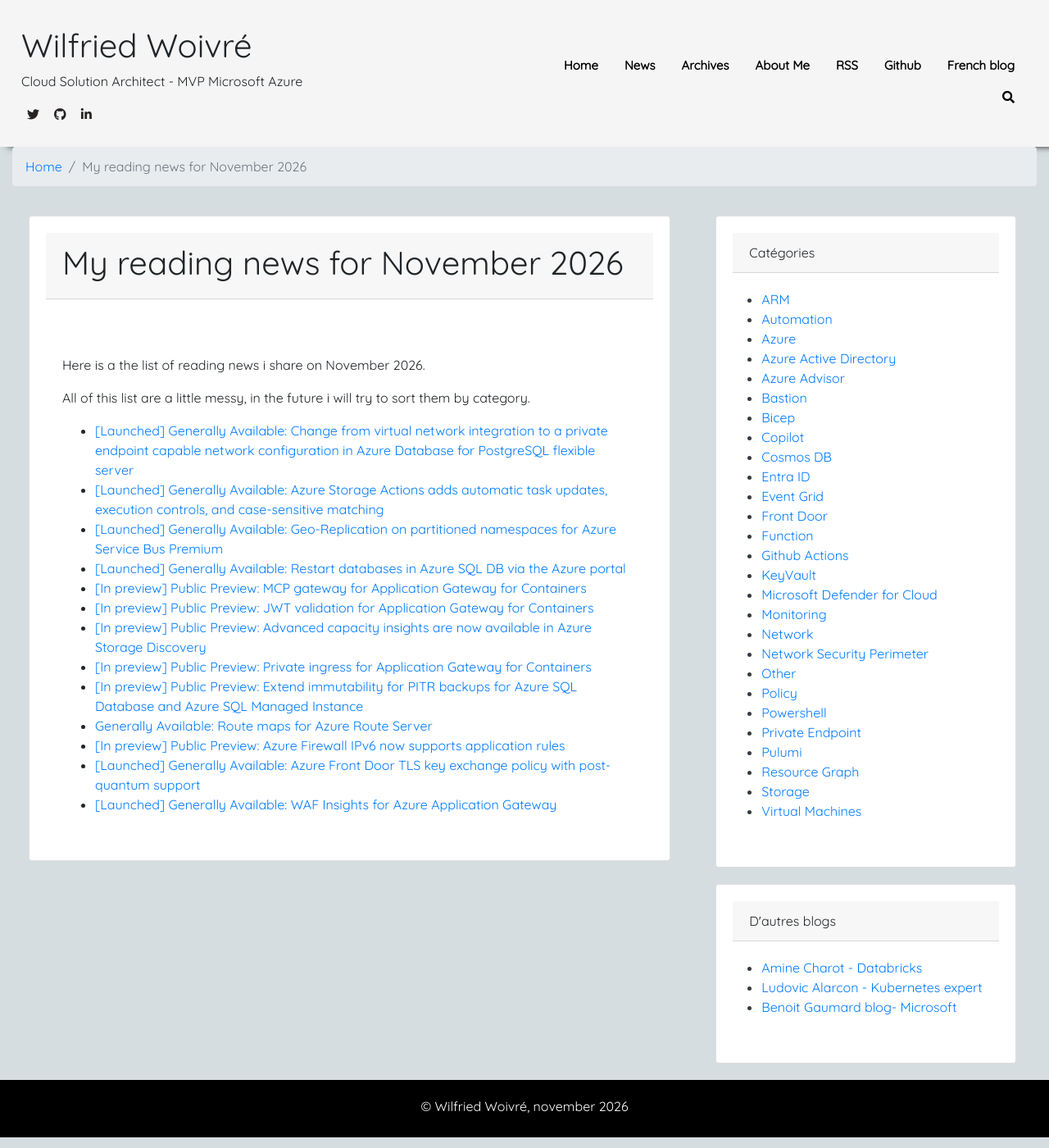
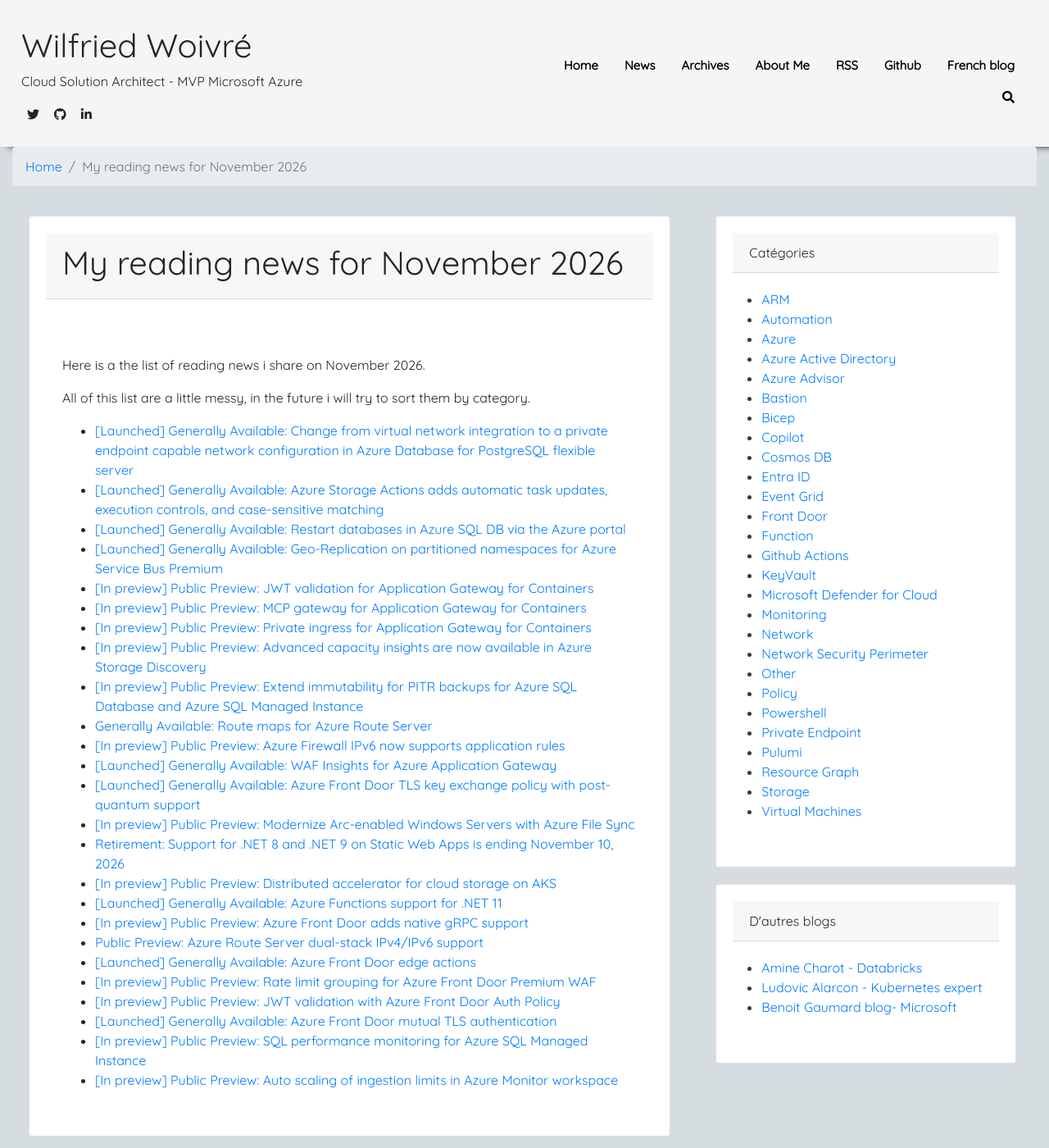
Before and after one commit to wilfriedwoivre/wilfriedwoivre.en.github.io, a Jekyll site: the page built from _news/2026-12-01-my-reading-news-for-november-2026.md, in a window 1280 px wide and 1400 px high. Shown: the whole window at 82% size. Built offline with Jekyll 4.4.1, drawn with Linux system fonts in a browser that asks for light colours; nearby versions of some CDN libraries.

Commit message:
Update monthly news post

```diff
--- a/_news/2026-12-01-my-reading-news-for-november-2026.md
+++ b/_news/2026-12-01-my-reading-news-for-november-2026.md
@@ -10,14 +10,26 @@
 
 - [[Launched] Generally Available: Change from virtual network integration to a private endpoint capable network configuration in Azure Database for PostgreSQL flexible server](https://azure.microsoft.com/updates?WT.mc_id=AZ-MVP-4039694&id=574541)
 - [[Launched] Generally Available: Azure Storage Actions adds automatic task updates, execution controls, and case-sensitive matching](https://azure.microsoft.com/updates?WT.mc_id=AZ-MVP-4039694&id=578628)
+- [[Launched] Generally Available: Restart databases in Azure SQL DB via the Azure portal](https://azure.microsoft.com/updates?WT.mc_id=AZ-MVP-4039694&id=577992)
 - [[Launched] Generally Available: Geo-Replication on partitioned namespaces for Azure Service Bus Premium](https://azure.microsoft.com/updates?WT.mc_id=AZ-MVP-4039694&id=579021)
-- [[Launched] Generally Available: Restart databases in Azure SQL DB via the Azure portal](https://azure.microsoft.com/updates?WT.mc_id=AZ-MVP-4039694&id=577992)
+- [[In preview] Public Preview: JWT validation for Application Gateway for Containers](https://azure.microsoft.com/updates?WT.mc_id=AZ-MVP-4039694&id=576382)
 - [[In preview] Public Preview: MCP gateway for Application Gateway for Containers](https://azure.microsoft.com/updates?WT.mc_id=AZ-MVP-4039694&id=576388)
-- [[In preview] Public Preview: JWT validation for Application Gateway for Containers](https://azure.microsoft.com/updates?WT.mc_id=AZ-MVP-4039694&id=576382)
+- [[In preview] Public Preview: Private ingress for Application Gateway for Containers](https://azure.microsoft.com/updates?WT.mc_id=AZ-MVP-4039694&id=576393)
 - [[In preview] Public Preview: Advanced capacity insights are now available in Azure Storage Discovery](https://azure.microsoft.com/updates?WT.mc_id=AZ-MVP-4039694&id=578655)
-- [[In preview] Public Preview: Private ingress for Application Gateway for Containers](https://azure.microsoft.com/updates?WT.mc_id=AZ-MVP-4039694&id=576393)
 - [[In preview] Public Preview: Extend immutability for PITR backups for Azure SQL Database and Azure SQL Managed Instance](https://azure.microsoft.com/updates?WT.mc_id=AZ-MVP-4039694&id=579305)
 - [Generally Available: Route maps for Azure Route Server](https://azure.microsoft.com/updates?WT.mc_id=AZ-MVP-4039694&id=578966)
 - [[In preview] Public Preview: Azure Firewall IPv6 now supports application rules](https://azure.microsoft.com/updates?WT.mc_id=AZ-MVP-4039694&id=579507)
+- [[Launched] Generally Available: WAF Insights for Azure Application Gateway](https://azure.microsoft.com/updates?WT.mc_id=AZ-MVP-4039694&id=579280)
 - [[Launched] Generally Available: Azure Front Door TLS key exchange policy with post-quantum support](https://azure.microsoft.com/updates?WT.mc_id=AZ-MVP-4039694&id=577668)
-- [[Launched] Generally Available: WAF Insights for Azure Application Gateway](https://azure.microsoft.com/updates?WT.mc_id=AZ-MVP-4039694&id=579280)
+- [[In preview] Public Preview: Modernize Arc-enabled Windows Servers with Azure File Sync](https://azure.microsoft.com/updates?WT.mc_id=AZ-MVP-4039694&id=579854)
+- [Retirement: Support for .NET 8 and .NET 9 on Static Web Apps is ending November 10, 2026](https://azure.microsoft.com/updates?WT.mc_id=AZ-MVP-4039694&id=575106)
+- [[In preview] Public Preview: Distributed accelerator for cloud storage on AKS](https://azure.microsoft.com/updates?WT.mc_id=AZ-MVP-4039694&id=578454)
+- [[Launched] Generally Available: Azure Functions support for .NET 11](https://azure.microsoft.com/updates?WT.mc_id=AZ-MVP-4039694&id=578773)
+- [[In preview] Public Preview: Azure Front Door adds native gRPC support](https://azure.microsoft.com/updates?WT.mc_id=AZ-MVP-4039694&id=579383)
+- [Public Preview: Azure Route Server dual-stack IPv4/IPv6 support](https://azure.microsoft.com/updates?WT.mc_id=AZ-MVP-4039694&id=579746)
+- [[Launched] Generally Available: Azure Front Door edge actions](https://azure.microsoft.com/updates?WT.mc_id=AZ-MVP-4039694&id=579310)
+- [[In preview] Public Preview: Rate limit grouping for Azure Front Door Premium WAF](https://azure.microsoft.com/updates?WT.mc_id=AZ-MVP-4039694&id=580155)
+- [[In preview] Public Preview: JWT validation with Azure Front Door Auth Policy](https://azure.microsoft.com/updates?WT.mc_id=AZ-MVP-4039694&id=577673)
+- [[Launched] Generally Available: Azure Front Door mutual TLS authentication](https://azure.microsoft.com/updates?WT.mc_id=AZ-MVP-4039694&id=577678)
+- [[In preview] Public Preview: SQL performance monitoring for Azure SQL Managed Instance](https://azure.microsoft.com/updates?WT.mc_id=AZ-MVP-4039694&id=574158)
+- [[In preview] Public Preview: Auto scaling of ingestion limits in Azure Monitor workspace](https://azure.microsoft.com/updates?WT.mc_id=AZ-MVP-4039694&id=578207)
```
Also changed, not shown: other parts of _news/2026-12-01-my-reading-news-for-november-2026.md (+1 -1 lines).
